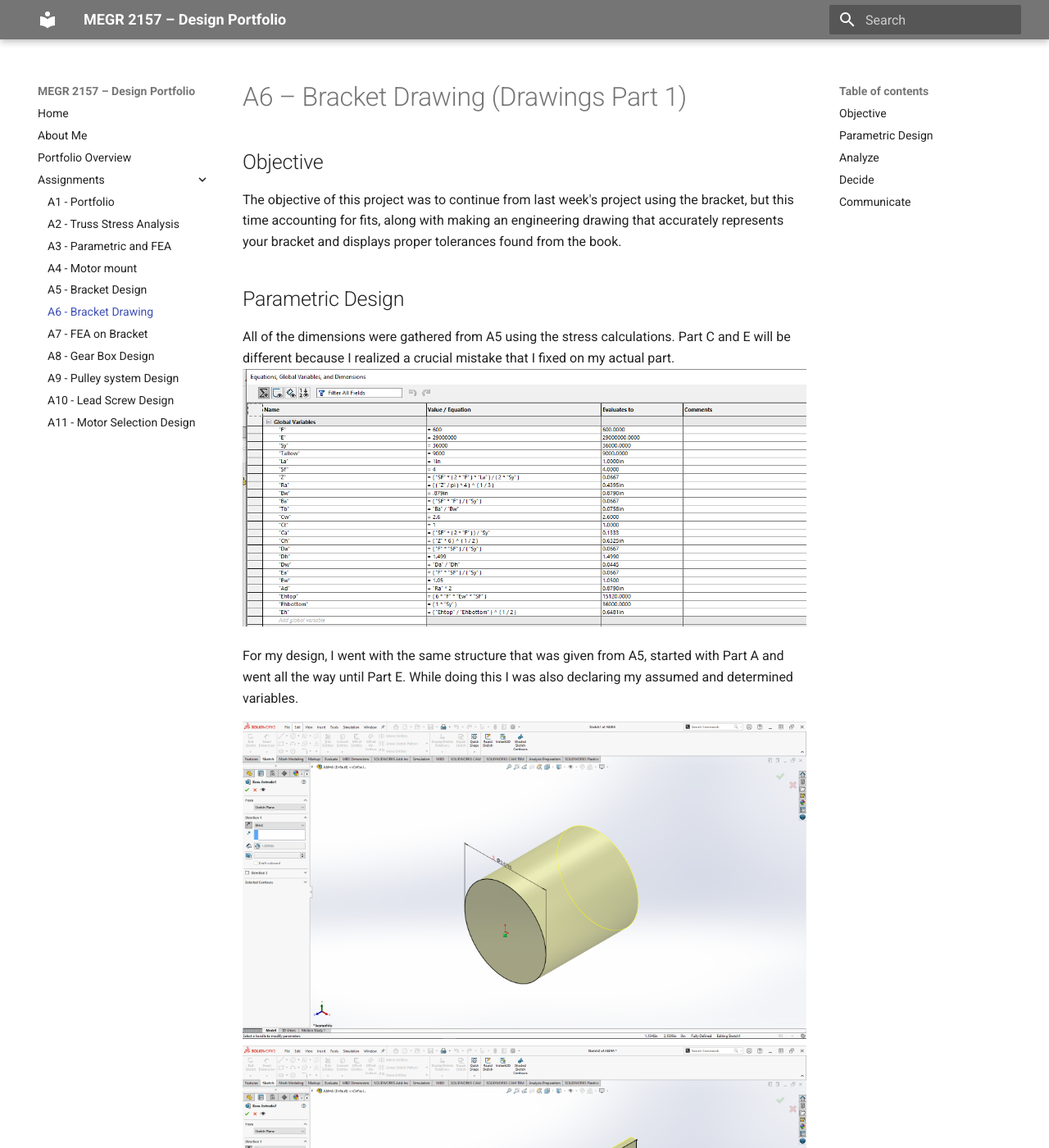
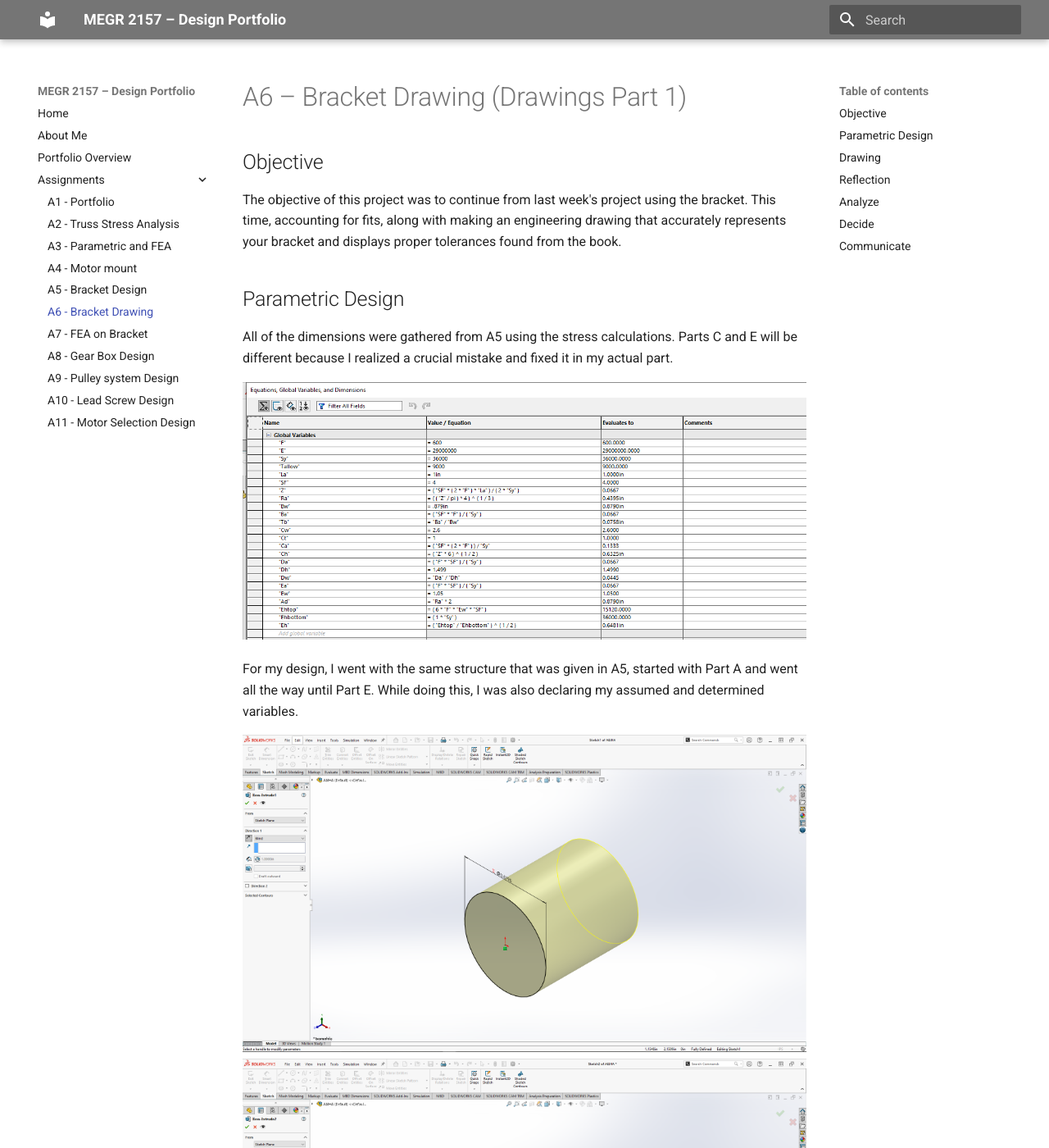
Before and after one commit to JHernPR/MEGR-2157-portfolio, an MkDocs documentation site: the page built from docs/assignments/A06/index.md, in a window 1280 px wide and 1400 px high. Shown: the whole window at 82% size. Built offline with MkDocs 1.6.1 and Material for MkDocs 9.7.7, drawn with Linux system fonts in a browser that asks for light colours.

Commit message:
Update index.md

```diff
--- a/docs/assignments/A06/index.md
+++ b/docs/assignments/A06/index.md
@@ -1,13 +1,14 @@
 # A6 – Bracket Drawing (Drawings Part 1)
 
 ## Objective
-The objective of this project was to continue from last week's project using the bracket, but this time accounting for fits, along with making an engineering drawing that accurately represents your bracket and displays proper tolerances found from the book.
+The objective of this project was to continue from last week's project using the bracket. This time, accounting for fits, along with making an engineering drawing that accurately represents your bracket and displays proper tolerances found from the book.
 
 ## Parametric Design
-All of the dimensions were gathered from A5 using the stress calculations. Part C and E will be different because I realized a crucial mistake that I fixed on my actual part.
+All of the dimensions were gathered from A5 using the stress calculations. Parts C and E will be different because I realized a crucial mistake and fixed it in my actual part.
+
 ![Global](Parametric.PNG)
 
-For my design, I went with the same structure that was given from A5, started with Part A and went all the way until Part E. While doing this I was also declaring my assumed and determined variables.
+For my design, I went with the same structure that was given in A5, started with Part A and went all the way until Part E. While doing this, I was also declaring my assumed and determined variables.
 
 ![P1](Part1.PNG)
 ![P2](Part2.PNG)
@@ -16,6 +17,12 @@ For my design, I went with the same structure that was given from A5, started wi
 ![P5](Part5.PNG)
 ![apple](DefinedPart.PNG)
 
+## Drawing
+
+![Drawing](A6drawing.PNG)
+
+## Reflection
+
 ## Analyze
 
 
```
